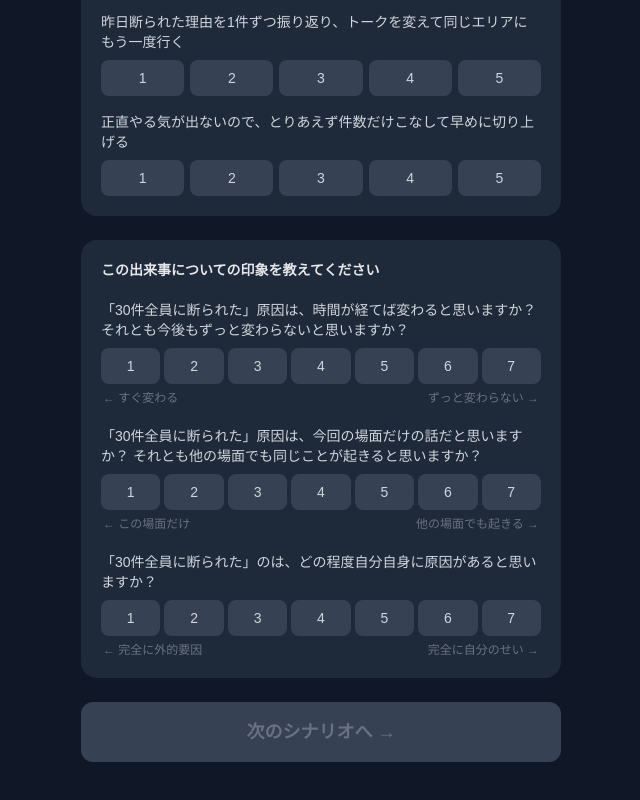
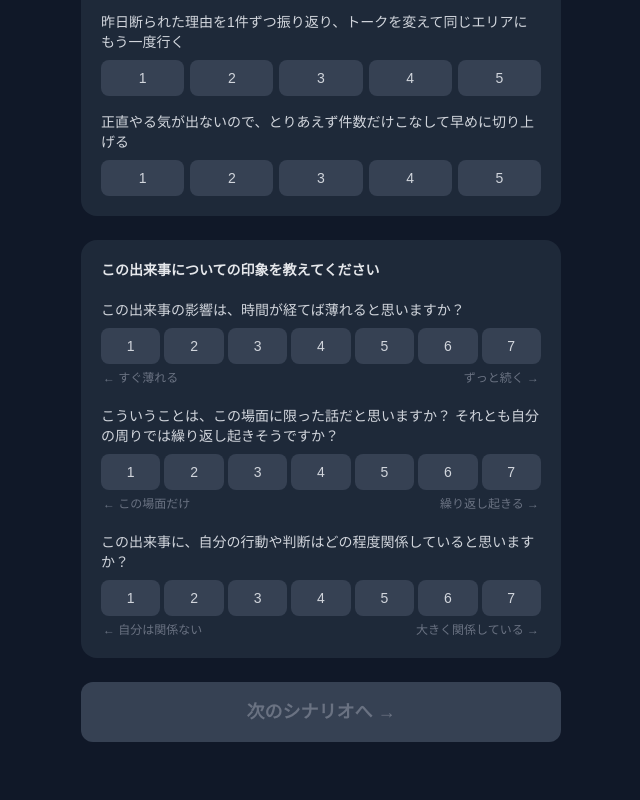
Before and after one commit to beruze555-wq/diagnosis-tool, a Next.js app: page /diagnosis in a window 1280 px wide. Shown: the part 670-1470 px from the top of the page, without its empty margins (319-959 px from the left). Built offline with nearby package versions, Linux system fonts and the light colour scheme; sample sign-in values are in the browser's storage.

Commit message:
fix: attribution questions clarity, axis labels, dev back button

```diff
--- a/app/diagnosis/page.tsx
+++ b/app/diagnosis/page.tsx
@@ -132,6 +132,7 @@ export default function DiagnosisPage() {
   })
   const [layer2Page, setLayer2Page] = useState(0)
   const [visible, setVisible] = useState(true)
+  const [isDev, setIsDev] = useState(false)
 
   // One-time randomized SJT display order per scenario: array of [0,1,2,3] shuffled
   const [shuffledOrders] = useState<number[][]>(() =>
@@ -167,6 +168,8 @@ export default function DiagnosisPage() {
 
     const savedScenarioAnswers = sessionStorage.getItem('scenarioAnswers')
     const savedLayer2Answers = sessionStorage.getItem('layer2Answers')
+    setIsDev(new URLSearchParams(window.location.search).get('dev') === 'true')
+
     const savedPhase = sessionStorage.getItem('diagnosisPhase')
 
     if (savedScenarioAnswers && savedLayer2Answers) {
@@ -220,6 +223,25 @@ export default function DiagnosisPage() {
       setVisible(true)
     }, 250)
   }, [])
+
+  const handleBack = () => {
+    if (phase === 'layer2') {
+      if (layer2Page > 0) {
+        transition(() => setLayer2Page((p) => p - 1))
+      }
+      // layer2Page === 0: PART1には戻れない
+    } else {
+      if (scenarioIndex > 0) {
+        const prevAnswer = scenarioAnswers[scenarioIndex - 1]
+        const prevAnswers = scenarioAnswers.slice(0, -1)
+        transition(() => {
+          setCurrentAnswer(prevAnswer)
+          setScenarioAnswers(prevAnswers)
+          setScenarioIndex((i) => i - 1)
+        })
+      }
+    }
+  }
 
   const handleNextScenario = () => {
     if (!isLayer1Complete) return
@@ -322,6 +344,18 @@ export default function DiagnosisPage() {
             <span>{Math.round((currentProgress / TOTAL_STEPS) * 100)}%</span>
           </div>
           <ProgressBar current={currentProgress} total={TOTAL_STEPS} />
+          {isDev && (
+            <button
+              onClick={handleBack}
+              disabled={
+                (phase === 'layer1' && scenarioIndex === 0) ||
+                (phase === 'layer2' && layer2Page === 0)
+              }
+              className="mt-2 text-xs text-gray-500 hover:text-gray-300 disabled:opacity-30 disabled:cursor-not-allowed transition-colors"
+            >
+              ← 前のページに戻る
+            </button>
+          )}
         </div>
       </div>
 
--- a/app/result/page.tsx
+++ b/app/result/page.tsx
@@ -219,7 +219,7 @@ function AnswerViewer({
             <h3 className="text-xs font-semibold text-gray-400 mb-2 uppercase tracking-wider">スコア</h3>
             <div className="grid grid-cols-2 gap-2 text-sm">
               {[
-                { label: 'OS（帰属）', val: scores.OS },
+                { label: '楽観性', val: scores.OS },
                 { label: '粘り強さ', val: scores.A },
                 { label: '情緒安定性', val: scores.B },
                 { label: '達成動機', val: scores.C },
@@ -452,13 +452,13 @@ export default function ResultPage() {
       : '#ef4444'
 
   const chartData = [
-    { axis: 'OS（帰属）', value: scores.OS },
+    { axis: '楽観性', value: scores.OS },
     { axis: '粘り強さ', value: scores.A },
     { axis: '情緒安定性', value: scores.B },
     { axis: '達成動機', value: scores.C },
   ]
 
-  const axisCode = `OS-${scores.OS >= 60 ? 'H' : 'L'} / A-${scores.A >= 60 ? 'H' : 'L'} / B-${scores.B >= 60 ? 'H' : 'L'} / C-${scores.C >= 60 ? 'H' : 'L'}`
+  const axisCode = `楽観-${scores.OS >= 60 ? 'H' : 'L'} / A-${scores.A >= 60 ? 'H' : 'L'} / B-${scores.B >= 60 ? 'H' : 'L'} / C-${scores.C >= 60 ? 'H' : 'L'}`
 
   // Tag badges: show non-zero tags sorted by count
   const tagEntries = Object.entries(behaviorTendency.tagCounts)
@@ -558,9 +558,12 @@ export default function ResultPage() {
         {/* ⑤ Axis score cards */}
         <div className="space-y-4">
           <ScoreSection
-            label="OS（帰属スタイル）"
+            label="楽観性（ものごとの捉え方）"
             score={scores.OS}
-            paragraphs={getOSDescription(scores.OS)}
+            paragraphs={[
+              '嫌なことが起きたとき、それを一時的・限定的と捉えるか、永続的・全般的と捉えるかの傾向です。',
+              ...getOSDescription(scores.OS),
+            ]}
           />
           <ScoreSection
             label="粘り強さ（Grit）"
--- a/lib/scenarios.ts
+++ b/lib/scenarios.ts
@@ -9,22 +9,22 @@ export interface Scenario {
   attributions: { question: string; leftLabel: string; rightLabel: string }[]
 }
 
-function makeAttrQuestions(summaryText: string) {
+function makeAttrQuestions() {
   return [
     {
-      question: `「${summaryText}」原因は、時間が経てば変わると思いますか？ それとも今後もずっと変わらないと思いますか？`,
-      leftLabel: 'すぐ変わる',
-      rightLabel: 'ずっと変わらない',
+      question: 'この出来事の影響は、時間が経てば薄れると思いますか？',
+      leftLabel: 'すぐ薄れる',
+      rightLabel: 'ずっと続く',
     },
     {
-      question: `「${summaryText}」原因は、今回の場面だけの話だと思いますか？ それとも他の場面でも同じことが起きると思いますか？`,
+      question: 'こういうことは、この場面に限った話だと思いますか？ それとも自分の周りでは繰り返し起きそうですか？',
       leftLabel: 'この場面だけ',
-      rightLabel: '他の場面でも起きる',
+      rightLabel: '繰り返し起きる',
     },
     {
-      question: `「${summaryText}」のは、どの程度自分自身に原因があると思いますか？`,
-      leftLabel: '完全に外的要因',
-      rightLabel: '完全に自分のせい',
+      question: 'この出来事に、自分の行動や判断はどの程度関係していると思いますか？',
+      leftLabel: '自分は関係ない',
+      rightLabel: '大きく関係している',
     },
   ]
 }
@@ -42,7 +42,7 @@ export const scenarios: Scenario[] = [
       { label: 'C', text: '「訪問営業自体が時代に合っていない」と感じ、別の方法を提案する', tags: ['analytical', 'proactive'] },
       { label: 'D', text: '正直やる気が出ないので、とりあえず件数だけこなして早めに切り上げる', tags: ['avoidant'] },
     ],
-    attributions: makeAttrQuestions('30件全員に断られた'),
+    attributions: makeAttrQuestions(),
   },
   {
     id: 2,
@@ -56,7 +56,7 @@ export const scenarios: Scenario[] = [
       { label: 'C', text: '自分にはこのレベルの企画を作る力がまだないと感じ、しばらく提案を控える', tags: ['avoidant'] },
       { label: 'D', text: '「方向性が違う」のは役員側の理解不足だと思い、別ルートで再提案する', tags: ['rigid', 'proactive'] },
     ],
-    attributions: makeAttrQuestions('企画が全面却下された'),
+    attributions: makeAttrQuestions(),
   },
   {
     id: 3,
@@ -70,7 +70,7 @@ export const scenarios: Scenario[] = [
       { label: 'C', text: '自分のメンタルの弱さが原因だと感じ、試合に出ること自体を避けたいと思う', tags: ['avoidant'] },
       { label: 'D', text: 'ミスは仕方ないと割り切り、チーム全体の課題として捉え直す', tags: ['analytical', 'emotion-regulation'] },
     ],
-    attributions: makeAttrQuestions('試合の決定的な場面でミスをした'),
+    attributions: makeAttrQuestions(),
   },
   {
     id: 4,
@@ -84,7 +84,7 @@ export const scenarios: Scenario[] = [
       { label: 'C', text: '「裏切られた」という気持ちが強く、しばらく仕事に集中できない', tags: ['avoidant'] },
       { label: 'D', text: '自分のマネジメント不足（1人に頼りすぎた）と捉え、体制を見直す', tags: ['analytical', 'proactive'] },
     ],
-    attributions: makeAttrQuestions('信頼していた同期が突然辞めた'),
+    attributions: makeAttrQuestions(),
   },
   {
     id: 5,
@@ -98,7 +98,7 @@ export const scenarios: Scenario[] = [
       { label: 'C', text: '「3ヶ月が無駄だった」という気持ちが消えず、しばらく新規開拓のモチベーションが出ない', tags: ['avoidant'] },
       { label: 'D', text: '予算凍結は自分にはどうしようもないことなので、深く考えずに次に行く', tags: ['emotion-regulation', 'analytical'] },
     ],
-    attributions: makeAttrQuestions('3ヶ月追った案件が白紙になった'),
+    attributions: makeAttrQuestions(),
   },
   {
     id: 6,
@@ -112,6 +112,6 @@ export const scenarios: Scenario[] = [
       { label: 'C', text: '自分にはこの環境が合っていないのかもしれないと思い、別のインターン先を探し始める', tags: ['avoidant', 'analytical'] },
       { label: 'D', text: '焦りはあるが、自分なりのやり方を見つけながら追いつこうとする', tags: ['proactive', 'emotion-regulation'] },
     ],
-    attributions: makeAttrQuestions('自分だけ成果が出ず孤立している'),
+    attributions: makeAttrQuestions(),
   },
 ]
```
